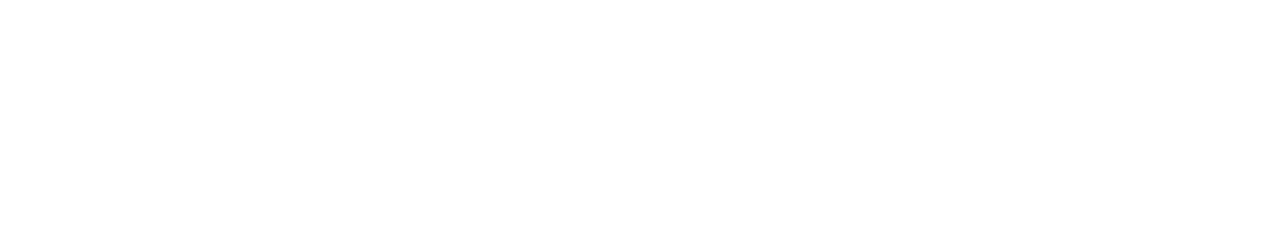
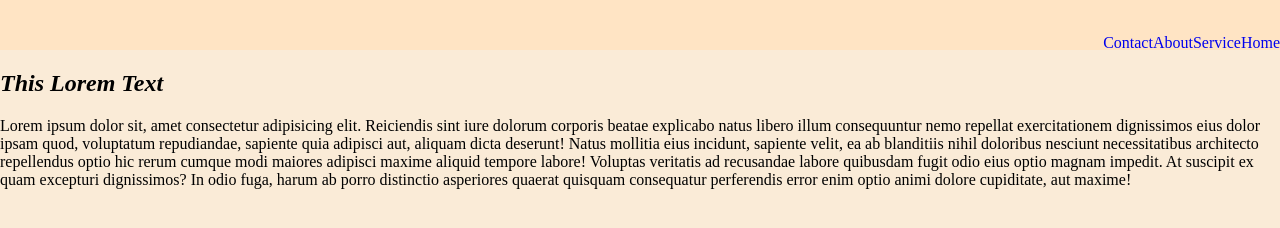
Before and after one commit to Ridwankw/code-repo, a plain HTML site: page index.html in a window 1280 px wide. Drawn offline with Linux system fonts and the light colour scheme.

Commit message:
added header

```diff
--- /dev/null
+++ b/Style.css
@@ -0,0 +1,31 @@
+body{margin: 0;
+    padding: 0;
+    background-color: antiquewhite;
+
+}
+header{
+    width: 100%;
+    height: 50px;
+    position: relative;
+    background-color: bisque;
+    display: block;
+}
+.img{
+
+    width: 200px;
+}
+.nav{
+
+}
+header ul li{
+float: right;
+list-style: none;
+display: inline;
+
+
+
+}
+header ul li a{
+    text-decoration: none;
+
+}
--- a/index.html
+++ b/index.html
@@ -4,9 +4,28 @@
     <meta charset="UTF-8">
     <meta http-equiv="X-UA-Compatible" content="IE=edge">
     <meta name="viewport" content="width=device-width, initial-scale=1.0">
+    <link rel="stylesheet" href="Style.css">
     <title>code-repo</title>
 </head>
 <body>
+    <header>
 
+            <img src="" alt="">
+
+
+            <nav>
+                <ul>
+                    <li><a href="#">Home</a></li>
+                    <li><a href="#">Service</a></li>
+                    <li><a href="#">About</a></li>
+                    <li><a href="#">Contact</a></li>
+                </ul>
+            </nav>
+
+    </header>
+    <section>
+        <h1><em>This Lorem Text</em></h1>
+        <p>Lorem ipsum dolor sit, amet consectetur adipisicing elit. Reiciendis sint iure dolorum corporis beatae explicabo natus libero illum consequuntur nemo repellat exercitationem dignissimos eius dolor ipsam quod, voluptatum repudiandae, sapiente quia adipisci aut, aliquam dicta deserunt! Natus mollitia eius incidunt, sapiente velit, ea ab blanditiis nihil doloribus nesciunt necessitatibus architecto repellendus optio hic rerum cumque modi maiores adipisci maxime aliquid tempore labore! Voluptas veritatis ad recusandae labore quibusdam fugit odio eius optio magnam impedit. At suscipit ex quam excepturi dignissimos? In odio fuga, harum ab porro distinctio asperiores quaerat quisquam consequatur perferendis error enim optio animi dolore cupiditate, aut maxime!</p>
+    </section>
 </body>
 </html>
```
